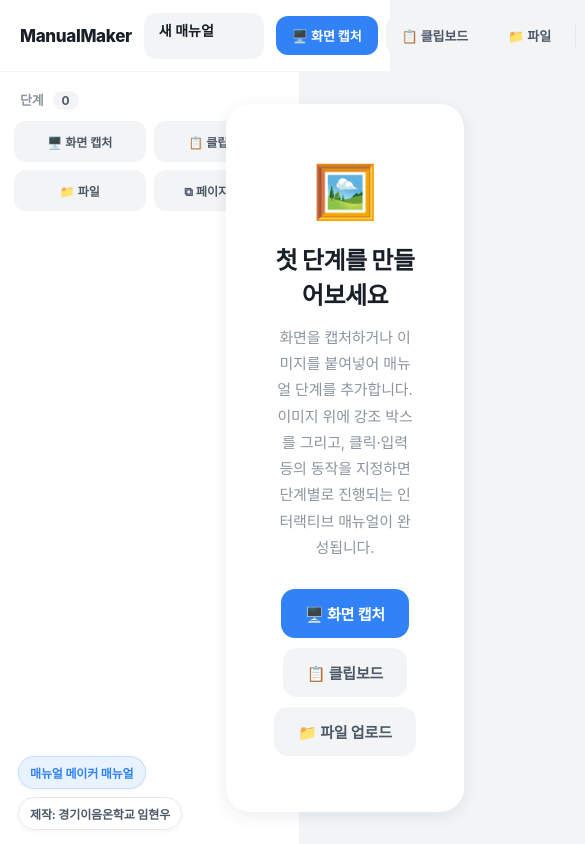
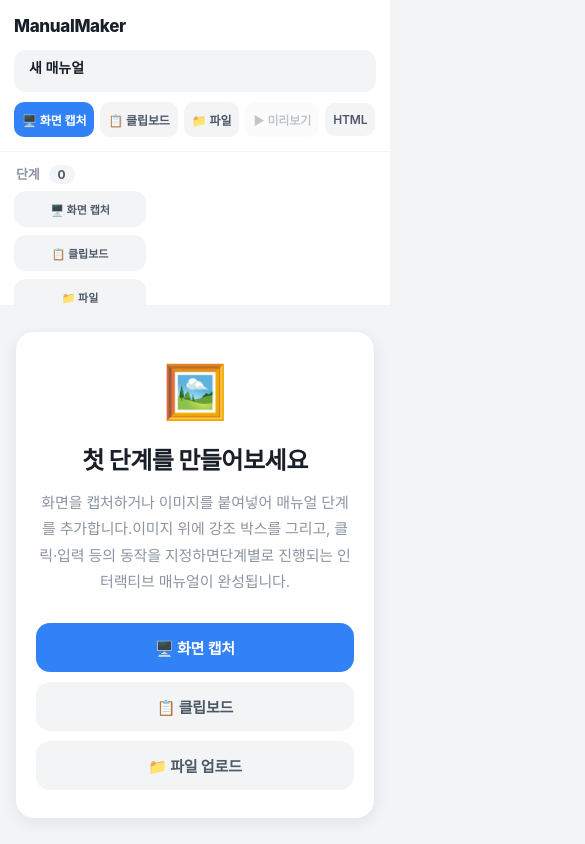
Before and after one commit to Limn8/manualmaker, a React (Vite) app: page / in a window 390 px wide. Shown: the top 844 px of the page, 585 px wide, since content can reach past the window. Built offline with nearby package versions, Linux system fonts and the light colour scheme; a web font is replaced by a local one.

Commit message:
Fix mobile and tablet responsive layout

```diff
--- a/src/styles.css
+++ b/src/styles.css
@@ -1216,3 +1216,486 @@ body {
 ::-webkit-scrollbar-track {
   background: transparent;
 }
+
+@media (max-width: 1024px) {
+  html,
+  body,
+  #root,
+  .app {
+    height: 100dvh;
+  }
+
+  body {
+    overflow: hidden;
+  }
+
+  .topbar {
+    align-items: stretch;
+    flex-wrap: wrap;
+    gap: 10px;
+    min-height: 0;
+    padding: 12px 14px;
+  }
+
+  .brand {
+    display: flex;
+    align-items: center;
+    min-height: 42px;
+  }
+
+  .title-input {
+    max-width: none;
+    height: 42px;
+    min-width: min(260px, 100%);
+    flex: 1 1 260px;
+  }
+
+  .topbar-actions {
+    width: 100%;
+    margin-left: 0;
+    gap: 6px;
+    flex-wrap: wrap;
+  }
+
+  .topbar-actions .btn {
+    flex: 1 1 96px;
+    min-width: 0;
+    padding: 10px 12px;
+  }
+
+  .topbar-actions .divider {
+    display: none;
+  }
+
+  .main {
+    flex-direction: column;
+    overflow: hidden;
+  }
+
+  .step-list {
+    width: 100%;
+    max-height: 188px;
+    border-right: 0;
+    border-bottom: 1px solid var(--hairline);
+  }
+
+  .step-list-head {
+    padding: 12px 16px 8px;
+  }
+
+  .step-list-scroll {
+    display: flex;
+    gap: 10px;
+    overflow-x: auto;
+    overflow-y: hidden;
+    padding: 0 14px 14px;
+  }
+
+  .step-card {
+    width: 256px;
+    min-width: 256px;
+    margin-bottom: 0;
+  }
+
+  .step-add-row {
+    min-width: 244px;
+    align-self: stretch;
+  }
+
+  .editor-area,
+  .empty-state {
+    min-height: 0;
+    overflow: auto;
+  }
+
+  .step-editor {
+    height: auto;
+    min-height: 100%;
+    padding: 16px;
+  }
+
+  .editor-toolbar {
+    flex-wrap: wrap;
+    gap: 8px;
+  }
+
+  .editor-hint {
+    min-width: min(340px, 100%);
+    order: 3;
+    flex-basis: 100%;
+  }
+
+  .editor-canvas {
+    flex: 0 0 auto;
+    min-height: 0;
+    overflow: visible;
+  }
+
+  .image-wrap {
+    width: 100%;
+  }
+
+  .image-wrap img {
+    width: auto;
+    max-width: 100%;
+    max-height: min(46dvh, 520px);
+    margin: 0 auto;
+  }
+
+  .editor-fields {
+    padding: 16px;
+  }
+
+  .field {
+    min-width: 0;
+  }
+
+  .field > :not(label) {
+    min-width: 0;
+  }
+
+  .box-settings-row {
+    gap: 12px;
+  }
+
+  .color-controls {
+    flex-wrap: wrap;
+  }
+
+  .empty-state {
+    padding: 16px;
+  }
+
+  .empty-card {
+    width: 100%;
+    max-width: 560px;
+    padding: 36px 28px;
+  }
+
+  .modal-overlay,
+  .export-overlay {
+    padding: 12px;
+  }
+
+  .modal {
+    width: 100%;
+    max-width: 100%;
+    max-height: calc(100dvh - 24px);
+    padding: 18px;
+  }
+
+  .crop-viewport {
+    width: 100%;
+    max-height: 48dvh;
+  }
+
+  .player-top {
+    padding: 12px 16px;
+  }
+
+  .player-stage {
+    padding: 14px;
+  }
+
+  .player-image-wrap img {
+    max-height: calc(100dvh - 300px);
+  }
+
+  .player-caption {
+    align-items: flex-start;
+    flex-wrap: wrap;
+    gap: 10px;
+    min-height: 0;
+    padding: 14px 16px;
+  }
+
+  .player-caption-text {
+    flex-basis: calc(100% - 92px);
+  }
+
+  .player-type {
+    flex: 1 1 220px;
+  }
+
+  .player-type .text-input {
+    width: 100%;
+  }
+
+  .player-nav {
+    margin-left: auto;
+    flex-wrap: wrap;
+    justify-content: flex-end;
+  }
+
+  .player-dashboard {
+    padding: 10px 12px;
+  }
+
+  .player-dash-item {
+    width: 88px;
+    height: 52px;
+  }
+
+  .fixed-badges {
+    display: none;
+  }
+}
+
+@media (max-width: 720px) {
+  .brand {
+    width: 100%;
+    min-height: 28px;
+  }
+
+  .title-input {
+    flex-basis: 100%;
+  }
+
+  .topbar-actions .btn {
+    flex: 0 0 auto;
+    min-width: max-content;
+    padding: 9px 8px;
+    font-size: 12px;
+  }
+
+  .topbar-actions {
+    flex-wrap: nowrap;
+    overflow-x: auto;
+    padding-bottom: 2px;
+  }
+
+  .step-list {
+    max-height: 166px;
+  }
+
+  .step-card {
+    width: 228px;
+    min-width: 228px;
+    gap: 8px;
+  }
+
+  .step-thumb {
+    width: 64px;
+    height: 44px;
+  }
+
+  .step-add-row {
+    min-width: 216px;
+  }
+
+  .step-add-row .step-add {
+    padding: 10px 4px;
+    font-size: 11px;
+  }
+
+  .step-editor {
+    padding: 12px;
+    gap: 12px;
+  }
+
+  .editor-title {
+    font-size: 15px;
+  }
+
+  .editor-toolbar .btn {
+    flex: 1 1 auto;
+  }
+
+  .image-wrap img {
+    max-height: 38dvh;
+    border-radius: 12px;
+  }
+
+  .box-tag {
+    max-width: min(180px, 72vw);
+    overflow: hidden;
+    text-overflow: ellipsis;
+  }
+
+  .editor-fields {
+    gap: 12px;
+    border-radius: 16px;
+    padding: 14px;
+  }
+
+  .field {
+    display: block;
+  }
+
+  .field > label {
+    display: block;
+    width: auto;
+    padding-top: 0;
+    margin-bottom: 8px;
+  }
+
+  .action-picker,
+  .box-settings-row {
+    width: 100%;
+  }
+
+  .chip {
+    flex: 1 1 auto;
+    min-width: 72px;
+    padding: 8px 12px;
+  }
+
+  .compact-setting {
+    width: 100%;
+    justify-content: space-between;
+    align-items: flex-start;
+  }
+
+  .compact-setting .action-picker {
+    justify-content: flex-end;
+  }
+
+  .text-input {
+    width: 100%;
+  }
+
+  .empty-card {
+    padding: 28px 20px;
+    border-radius: 18px;
+  }
+
+  .empty-card p br {
+    display: none;
+  }
+
+  .empty-btns .btn {
+    width: 100%;
+  }
+
+  .modal-head {
+    margin-bottom: 10px;
+  }
+
+  .crop-zoom {
+    flex-wrap: wrap;
+  }
+
+  .zoom-slider {
+    min-width: 150px;
+    max-width: none;
+  }
+
+  .modal-foot {
+    flex-wrap: wrap;
+  }
+
+  .modal-foot > div {
+    display: none;
+  }
+
+  .modal-foot .btn {
+    flex: 1 1 120px;
+  }
+
+  .player-image-wrap img {
+    max-height: calc(100dvh - 340px);
+    border-radius: 12px;
+  }
+
+  .player-caption-text {
+    flex-basis: 100%;
+    order: 2;
+  }
+
+  .player-type,
+  .player-nav {
+    width: 100%;
+    margin-left: 0;
+    order: 3;
+  }
+
+  .player-nav .btn {
+    flex: 1 1 120px;
+  }
+
+  .player-dash-item {
+    width: 76px;
+    height: 46px;
+  }
+
+  .export-box {
+    width: 100%;
+    max-width: 360px;
+    padding: 28px 20px;
+  }
+
+  .progress-track {
+    width: 100%;
+  }
+}
+
+@media (max-width: 520px) {
+  .topbar-actions .btn {
+    flex-basis: auto;
+  }
+
+  .btn {
+    border-radius: 10px;
+  }
+
+  .step-list {
+    max-height: 154px;
+  }
+
+  .step-card {
+    width: 208px;
+    min-width: 208px;
+  }
+
+  .step-btns {
+    display: none;
+  }
+
+  .step-add-row {
+    grid-template-columns: 1fr;
+    min-width: 132px;
+  }
+
+  .editor-toolbar .btn {
+    flex-basis: 100%;
+  }
+
+  .image-wrap img {
+    max-height: 34dvh;
+  }
+
+  .editor-fields {
+    padding: 12px;
+  }
+
+  .compact-setting {
+    display: block;
+  }
+
+  .compact-setting > span {
+    display: block;
+    margin-bottom: 8px;
+  }
+
+  .compact-setting .action-picker {
+    justify-content: stretch;
+  }
+
+  .player-stage {
+    padding: 10px;
+  }
+
+  .player-image-wrap img {
+    max-height: calc(100dvh - 360px);
+  }
+
+  .player-done {
+    padding: 20px;
+    text-align: center;
+  }
+
+  .player-done-btns {
+    width: 100%;
+    flex-direction: column;
+  }
+}
```
